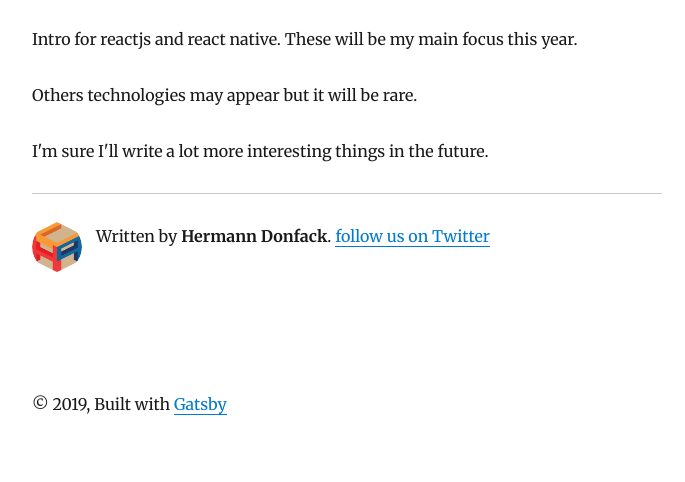
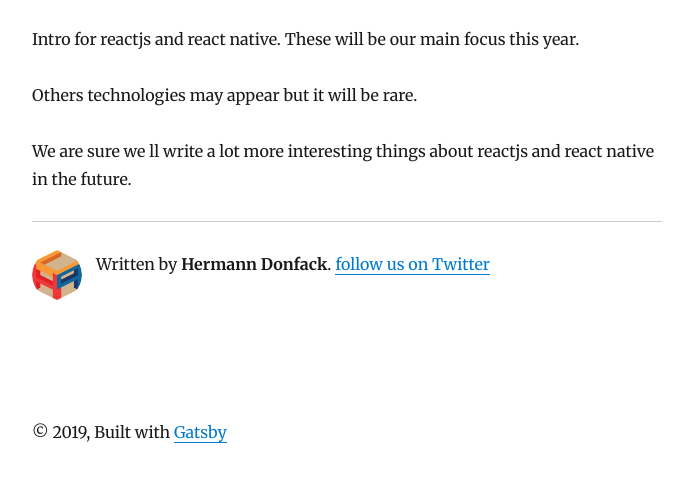
Before and after one commit to huniqcast/blog, a Gatsby site: page /intro/ in a window 1280 px wide. Shown: the part 198-680 px from the top of the page, without its empty margins (293-978 px from the left). Built offline with nearby package versions, Linux system fonts and the light colour scheme; Gatsby itself is replaced by a stand-in of ours; some packages are replaced by stand-ins of ours.

Commit message:
Enhance the intro description

```diff
--- a/content/blog/intro/index.md
+++ b/content/blog/intro/index.md
@@ -4,8 +4,8 @@ date: "2019-04-10T03:31:00.284Z"
 description: ""
 ---
 
-Intro for reactjs and react native. These will be my main focus this year.
+Intro for reactjs and react native. These will be our main focus this year.
 
 Others technologies may appear but it will be rare.
 
-I'm sure I'll write a lot more interesting things in the future.
+We are sure we ll write a lot more interesting things about reactjs and react native in the future.
```
